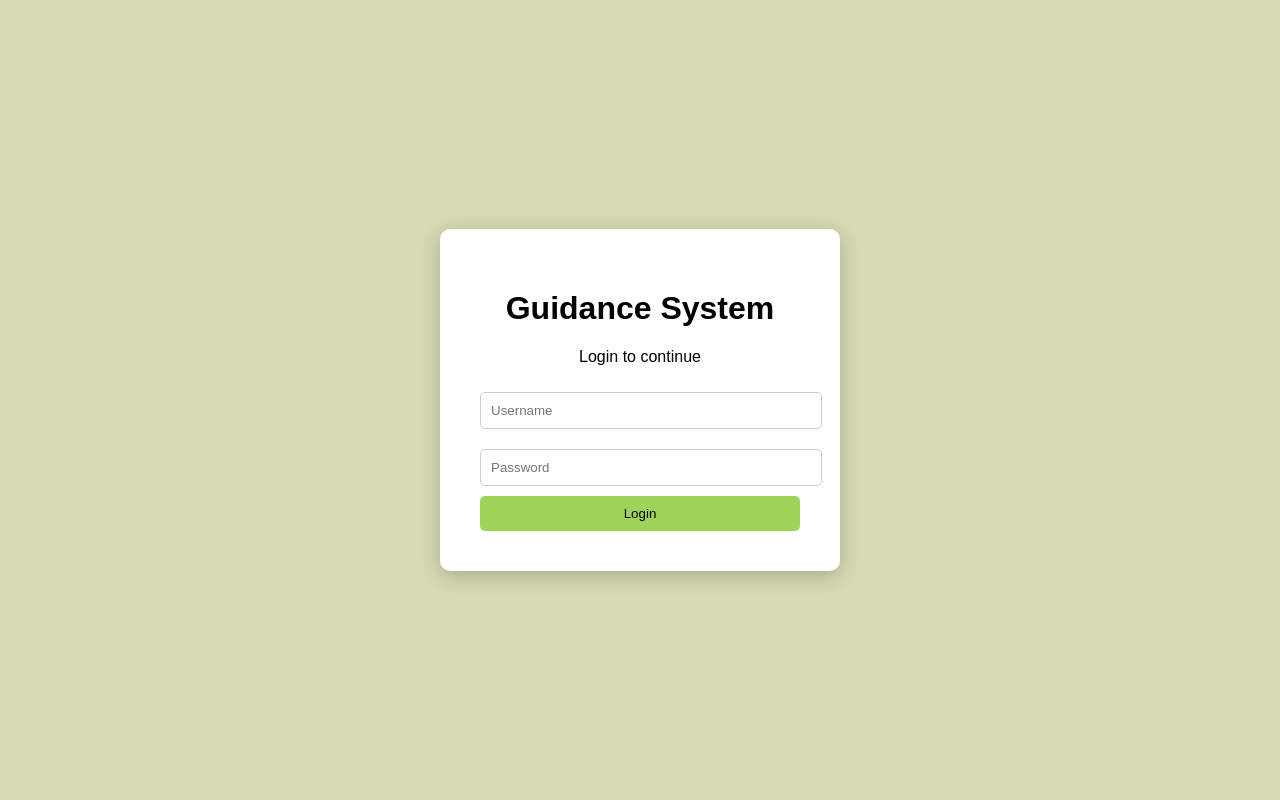
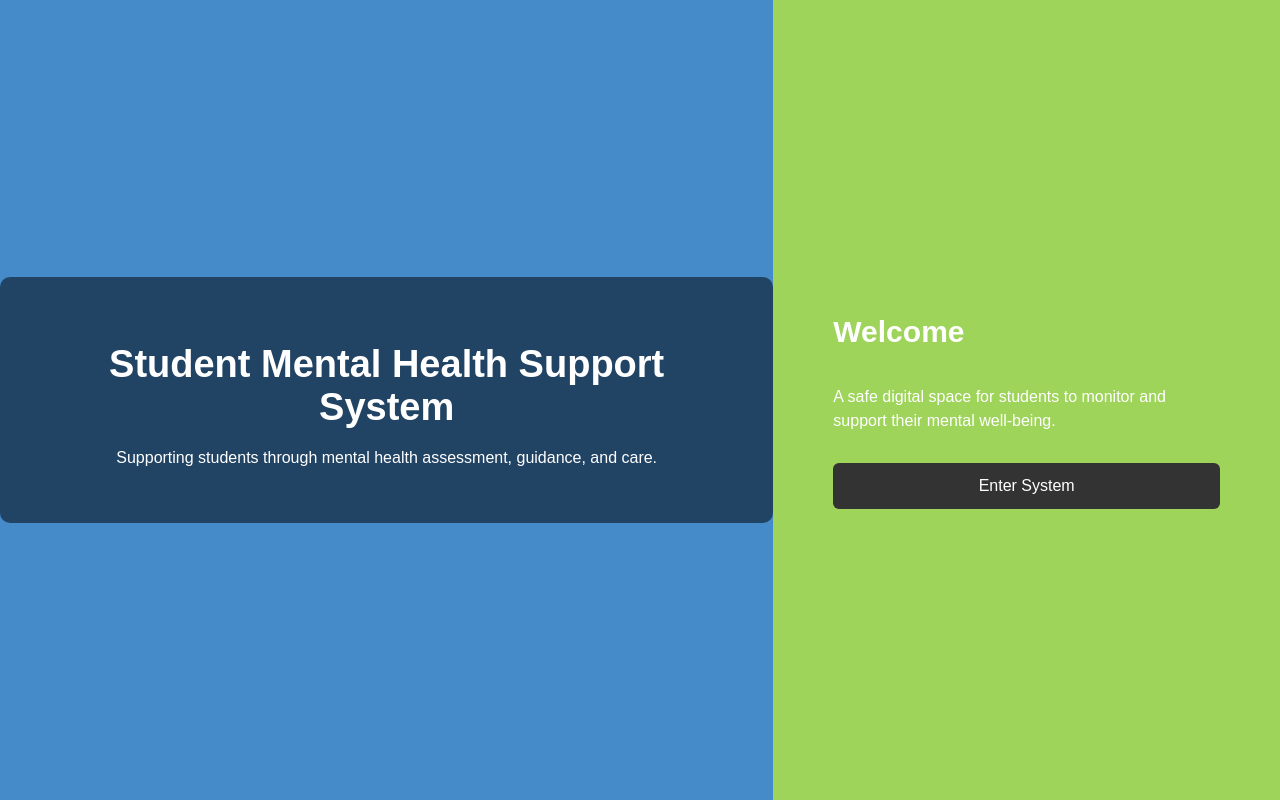
Before and after one commit to friedballa9/thesis-app-mamamo, a React (Create React App) app: page / in a window 1280 px wide. Built offline with nearby package versions, Linux system fonts and the light colour scheme.

Commit message:
Danice pogi

```diff
--- a/src/App.js
+++ b/src/App.js
@@ -1,23 +1,19 @@
 import { BrowserRouter as Router, Routes, Route } from "react-router-dom";
 
+import Intro from "./pages/intro";
 import Login from "./pages/Login";
 import Dashboard from "./pages/Dashboard";
-import StudentProfile from "./pages/Studentprofile";
-import AssessmentResults from "./pages/AssessmentResults";
-import Schedules from "./pages/Schedules";
 
-function App() {
+export default function App() {
   return (
     <Router>
       <Routes>
-        <Route path="/" element={<Login />} />
+
+        <Route path="/" element={<Intro />} />
+        <Route path="/login" element={<Login />} />
         <Route path="/dashboard" element={<Dashboard />} />
-        <Route path="/students" element={<StudentProfile />} />
-        <Route path="/assessment" element={<AssessmentResults />} />
-        <Route path="/schedules" element={<Schedules />} />
+
       </Routes>
     </Router>
   );
 }
-
-export default App;
--- a/src/pages/AssessmentResults.jsx
+++ b/src/pages/AssessmentResults.jsx
@@ -6,7 +6,7 @@ export default function AssessmentResults(){
   return(
     <div className="container">
 
-      <Sidebar/>
+
 
       <div className="main">
 
--- a/src/pages/Dashboard.jsx
+++ b/src/pages/Dashboard.jsx
@@ -91,8 +91,7 @@ export default function Dashboard() {
           <div className="quote-box">
 
             <h2>
-              "Your mental health is a priority.
-              Your happiness is essential."
+              mamamo
             </h2>
 
           </div>
--- /dev/null
+++ b/src/pages/intro.jsx
@@ -0,0 +1,82 @@
+import { useNavigate } from "react-router-dom";
+import { useState, useEffect } from "react";
+import Particles from "react-tsparticles";
+import "../styles/intro.css";
+
+export default function Intro() {
+
+  const navigate = useNavigate();
+
+  const text = "Student Mental Health Support System";
+  const [displayText, setDisplayText] = useState("");
+
+  // typing animation
+  useEffect(() => {
+    let i = 0;
+
+    const typing = setInterval(() => {
+      setDisplayText(text.slice(0, i));
+      i++;
+
+      if (i > text.length) clearInterval(typing);
+
+    }, 60);
+
+    return () => clearInterval(typing);
+
+  }, []);
+
+  return (
+    <div className="intro-container">
+
+      {/* PARTICLES */}
+      <Particles
+        className="particles"
+        options={{
+          particles: {
+            number: { value: 40 },
+            size: { value: 3 },
+            move: { speed: 1 },
+            opacity: { value: 0.5 }
+          }
+        }}
+      />
+
+      {/* LEFT PANEL */}
+      <div className="intro-left">
+
+        <div className="overlay">
+
+          <h1 className="typing">{displayText}</h1>
+
+          <p>
+            Supporting students through mental health
+            assessment, guidance, and care.
+          </p>
+
+        </div>
+
+      </div>
+
+      {/* RIGHT PANEL */}
+      <div className="intro-right">
+
+        <h2>Welcome</h2>
+
+        <p>
+          A safe digital space for students to monitor
+          and support their mental well-being.
+        </p>
+
+        <button
+          className="enter-btn"
+          onClick={() => navigate("/login")}
+        >
+          Enter System
+        </button>
+
+      </div>
+
+    </div>
+  );
+}
--- /dev/null
+++ b/src/styles/intro.css
@@ -0,0 +1,105 @@
+body {
+  margin: 0;
+  font-family: Arial;
+}
+
+/* MAIN */
+.intro-container {
+  display: flex;
+  height: 100vh;
+  position: relative;
+  overflow: hidden;
+}
+
+/* PARTICLES */
+.particles {
+  position: absolute;
+  width: 100%;
+  height: 100%;
+  z-index: 0;
+}
+
+/* LEFT PANEL (NO IMAGE) */
+.intro-left {
+  flex: 2;
+  background: #6fa8dc; /* nice solid color instead of image */
+  display: flex;
+  align-items: center;
+  justify-content: center;
+  z-index: 1;
+  animation: colorShift 20s infinite alternate; /* optional color animation */
+}
+
+/* DARK OVERLAY */
+.overlay {
+  background: rgba(0, 0, 0, 0.5);
+  padding: 40px;
+  border-radius: 10px;
+  color: white;
+  text-align: center;
+}
+
+/* TYPING TEXT */
+.typing {
+  font-size: 38px;
+  margin-bottom: 20px;
+  min-height: 50px;
+}
+
+/* RIGHT PANEL */
+.intro-right {
+  flex: 1;
+  background: #9ed45a;
+  display: flex;
+  flex-direction: column;
+  justify-content: center;
+  padding: 60px;
+  color: white;
+  z-index: 2;
+  animation: slideIn 1s ease;
+}
+
+.intro-right h2 {
+  font-size: 30px;
+  margin-bottom: 20px;
+}
+
+.intro-right p {
+  margin-bottom: 30px;
+  line-height: 1.5;
+}
+
+/* BUTTON */
+.enter-btn {
+  padding: 14px;
+  border: none;
+  background: #333;
+  color: white;
+  font-size: 16px;
+  cursor: pointer;
+  border-radius: 6px;
+  transition: 0.3s;
+}
+
+.enter-btn:hover {
+  background: #222;
+  transform: scale(1.05);
+}
+
+/* ANIMATIONS */
+@keyframes slideIn {
+  from {
+    transform: translateX(200px);
+    opacity: 0;
+  }
+  to {
+    transform: translateX(0);
+    opacity: 1;
+  }
+}
+
+@keyframes colorShift {
+  0% { background: #6fa8dc; }
+  50% { background: #3d85c6; }
+  100% { background: #6fa8dc; }
+}
```
Also changed, not shown: public/mental-health.jpg (added).
